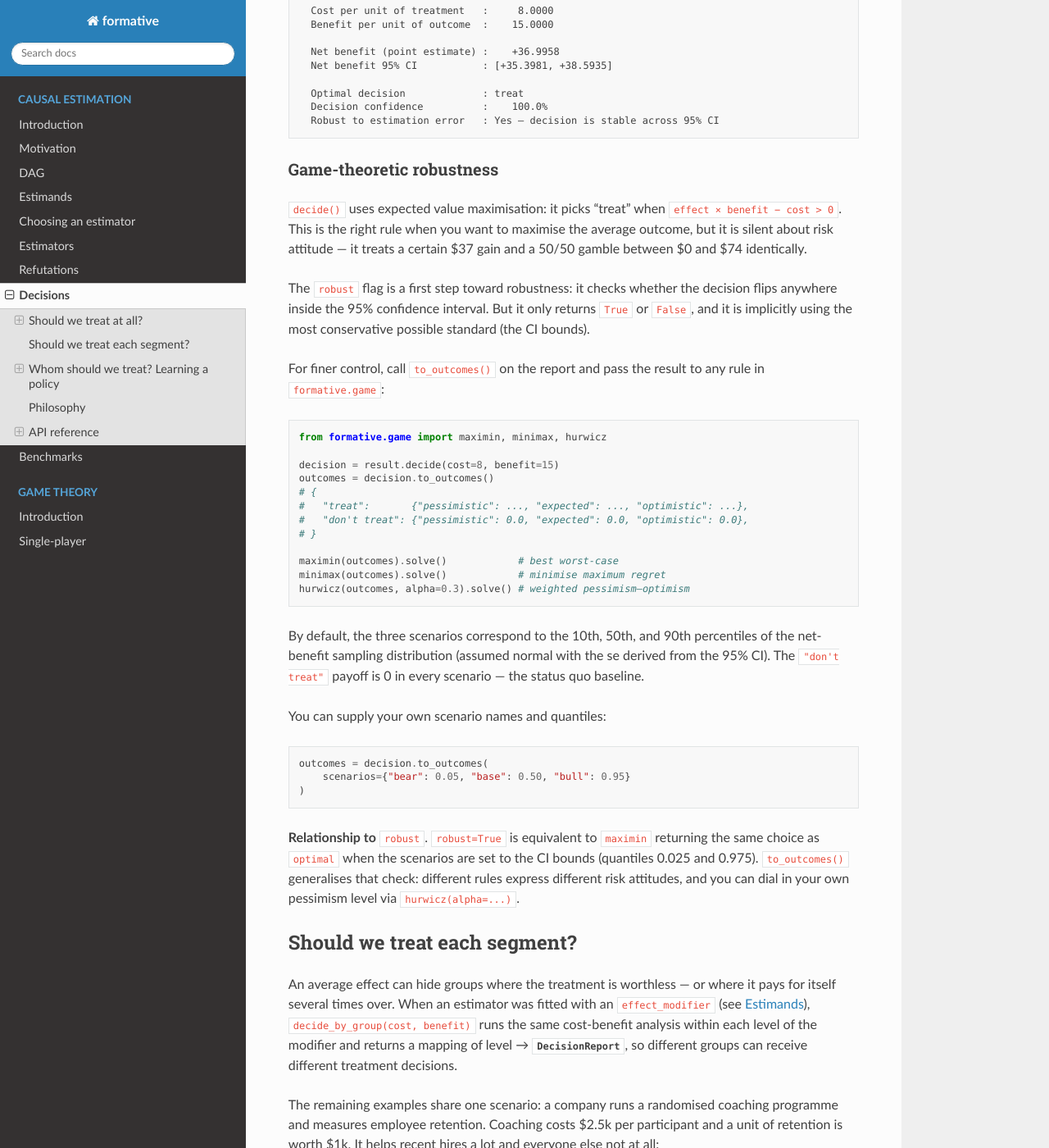
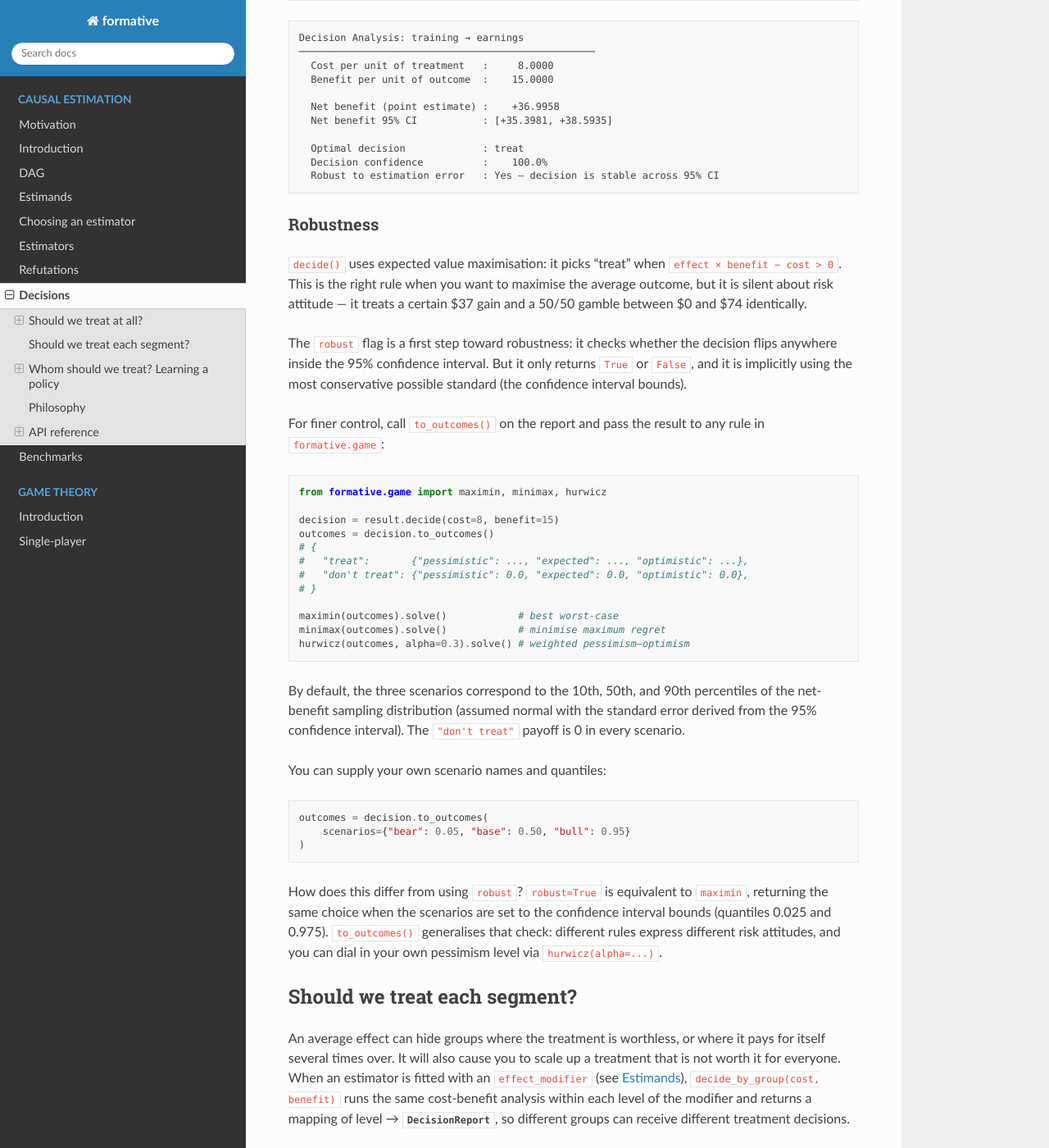
Before and after one commit to maxpagels/formative, a Sphinx documentation site: the page built from docs/causal/decisions.rst, in a window 1280 px wide and 1400 px high, scrolled down 1607 px. Shown: the whole window at 82% size. Built offline with Sphinx 7.4.7 and the Read the Docs theme 3.1.0, drawn with Linux system fonts in a browser that asks for light colours; comment, search, counter and statistics services are not loaded; some of the changed text lies outside the part shown.

Commit message:
Feature/docs improvement (#31)
* Update docs

* Update formatting

```diff
--- a/docs/causal/decisions.rst
+++ b/docs/causal/decisions.rst
@@ -52,7 +52,11 @@
    training   = 0.6 * background + rng.normal(size=N)
    earnings   = 3.0 * training + 1.2 * background + rng.normal(size=N)
 
-   df  = pd.DataFrame({"background": background, "training": training, "earnings": earnings})
+   df = pd.DataFrame({
+       "background": background,
+       "training": training,
+       "earnings": earnings,
+   })
    dag = DAG()
    dag.assume("background").causes("training", "earnings")
    dag.assume("training").causes("earnings")
@@ -85,7 +89,7 @@
      Decision confidence          :    100.0%
      Robust to estimation error   : Yes — decision is stable across 95% CI
 
-Game-theoretic robustness
+Robustness
 ~~~~~~~~~~~~~~~~~~~~~~~~~
 
 ``decide()`` uses expected value maximisation: it picks "treat" when
@@ -96,7 +100,7 @@
 The ``robust`` flag is a first step toward robustness: it checks whether
 the decision flips anywhere inside the 95% confidence interval. But it
 only returns ``True`` or ``False``, and it is implicitly using the most
-conservative possible standard (the CI bounds).
+conservative possible standard (the confidence interval bounds).
 
 For finer control, call ``to_outcomes()`` on the report and pass the result
 to any rule in ``formative.game``:
@@ -118,8 +122,8 @@
 
 By default, the three scenarios correspond to the 10th, 50th, and 90th
 percentiles of the net-benefit sampling distribution (assumed normal with
-the se derived from the 95% CI). The ``"don't treat"`` payoff is 0 in
-every scenario — the status quo baseline.
+the standard error derived from the 95% confidence interval). The ``"don't treat"`` payoff is 0 in
+every scenario.
 
 You can supply your own scenario names and quantiles:
 
@@ -129,17 +133,19 @@
        scenarios={"bear": 0.05, "base": 0.50, "bull": 0.95}
    )
 
-**Relationship to** ``robust``. ``robust=True`` is equivalent to
-``maximin`` returning the same choice as ``optimal`` when the scenarios are
-set to the CI bounds (quantiles 0.025 and 0.975). ``to_outcomes()``
+How does this differ from using ``robust``? ``robust=True`` is equivalent to
+``maximin``, returning the same choice when the scenarios are
+set to the confidence interval bounds (quantiles 0.025 and 0.975). ``to_outcomes()``
 generalises that check: different rules express different risk attitudes, and
 you can dial in your own pessimism level via ``hurwicz(alpha=...)``.
 
 Should we treat each segment?
 -----------------------------
 
-An average effect can hide groups where the treatment is worthless — or where
-it pays for itself several times over. When an estimator was fitted with an
+An average effect can hide groups where the treatment is worthless, or where
+it pays for itself several times over. It will also cause you to scale up a treatment
+that is not worth it for everyone.
+When an estimator is fitted with an
 ``effect_modifier`` (see :doc:`estimands`), ``decide_by_group(cost, benefit)``
 runs the same cost-benefit analysis within each level of the modifier and
 returns a mapping of level → :class:`~formative.DecisionReport`, so different
@@ -161,19 +167,33 @@
    tenure    = rng.choice(["<2y", "2-5y", ">5y"], size=N)
    region    = rng.choice(["north", "south"], size=N)
    coaching  = rng.integers(0, 2, size=N)
-   retention = 6.0 * coaching * (tenure == "<2y") + 2.0 * (tenure == ">5y") + rng.normal(size=N)
+   retention = (
+       6.0 * coaching * (tenure == "<2y")
+       + 2.0 * (tenure == ">5y")
+       + rng.normal(size=N)
+   )
 
-   df = pd.DataFrame({"tenure": tenure, "region": region, "coaching": coaching, "retention": retention})
+   df = pd.DataFrame({
+       "tenure": tenure,
+       "region": region,
+       "coaching": coaching,
+       "retention": retention,
+   })
 
    dag = DAG()
    dag.assume("coaching").causes("retention")
    dag.assume("tenure").causes("retention")
    dag.assume("region").causes("retention")
 
-   result = RCT(dag, treatment="coaching", outcome="retention", effect_modifier="tenure").fit(df)
+   result = RCT(
+       dag, treatment="coaching", outcome="retention", effect_modifier="tenure"
+   ).fit(df)
    for level, decision in result.decide_by_group(cost=2.5, benefit=1.0).items():
        lo, hi = decision.net_benefit_ci
-       print(f"{level:>5}: {decision.optimal:<12} net benefit {decision.net_benefit:+.2f}  [{lo:+.2f}, {hi:+.2f}]")
+       print(
+           f"{level:>5}: {decision.optimal:<12} "
+           f"net benefit {decision.net_benefit:+.2f}  [{lo:+.2f}, {hi:+.2f}]"
+       )
 
 .. code-block:: text
 
@@ -203,10 +223,9 @@
 How it works
 ~~~~~~~~~~~~
 
-``learn_policy()`` implements doubly robust policy learning in the style of
-Athey & Wager (2021):
+``learn_policy()`` implements doubly robust policy learning:
 
-1. **Score every unit.** Each unit gets a cross-fitted AIPW score — an
+1. **Score every unit.** Each unit gets a cross-fitted score — an
    unbiased estimate of its individual treatment effect. Outcome models are
    fit by OLS on the candidate features over four folds and evaluated on the
    fifth, so no unit is scored by a model that saw it.
@@ -225,7 +244,7 @@
 
 Because the tree may split on any level of any candidate feature, features
 must be discrete: bin continuous columns before passing them in. Candidate
-features face the same DAG validation as effect modifiers — each must cause
+features face the same DAG validation as effect modifiers; each must cause
 the outcome and must not be a descendant of the treatment (targeting on a
 mediator is not actionable at assignment time).
 
@@ -238,7 +257,13 @@
 .. code-block:: python
 
    result = RCT(dag, treatment="coaching", outcome="retention").fit(df)
-   policy = result.learn_policy(df, modifiers=["tenure", "region"], cost=2.5, benefit=1.0, max_depth=2)
+   policy = result.learn_policy(
+      df,
+      modifiers=["tenure", "region"],
+      cost=2.5,
+      benefit=1.0,
+      max_depth=2
+   )
    print(policy.summary())
 
 .. code-block:: text
@@ -286,10 +311,17 @@
    coaching  = rng.integers(0, 2, size=N)
    helped    = (tenure == "<2y") & (region == "north")
    retention = 7.0 * coaching * helped + 2.0 * (tenure == ">5y") + rng.normal(size=N)
-   df = pd.DataFrame({"tenure": tenure, "region": region, "coaching": coaching, "retention": retention})
+   df = pd.DataFrame({
+       "tenure": tenure,
+       "region": region,
+       "coaching": coaching,
+       "retention": retention,
+   })
 
    result = RCT(dag, treatment="coaching", outcome="retention").fit(df)
-   policy = result.learn_policy(df, modifiers=["tenure", "region"], cost=2.5, benefit=1.0, max_depth=2)
+   policy = result.learn_policy(
+       df, modifiers=["tenure", "region"], cost=2.5, benefit=1.0, max_depth=2
+   )
    print(policy.summary())
 
 .. code-block:: text
@@ -316,7 +348,9 @@
 
 .. code-block:: python
 
-   result.learn_policy(df, modifiers=["tenure", "region"], cost=2.5, benefit=1.0, max_depth=1).value
+   result.learn_policy(
+       df, modifiers=["tenure", "region"], cost=2.5, benefit=1.0, max_depth=1
+   ).value
    # +0.34 per unit — versus +0.75 at depth 2
 
 When the deeper policy's value is clearly higher (as here), ship it; when the
@@ -339,7 +373,12 @@
    training = rng.integers(0, 2, size=N)
    effect   = 4.0 * (segment == 0) + 5.0 * ((segment == 2) & (region == "north"))
    earnings = effect * training + 0.5 * segment + rng.normal(size=N)
-   df = pd.DataFrame({"segment": segment, "region": region, "training": training, "earnings": earnings})
+   df = pd.DataFrame({
+       "segment": segment,
+       "region": region,
+       "training": training,
+       "earnings": earnings,
+   })
 
    dag = DAG()
    dag.assume("training").causes("earnings")
@@ -347,7 +386,13 @@
    dag.assume("region").causes("earnings")
 
    result = RCT(dag, treatment="training", outcome="earnings").fit(df)
-   policy = result.learn_policy(df, modifiers=["segment", "region"], cost=1.0, benefit=1.0, max_depth=2)
+   policy = result.learn_policy(
+      df,
+      modifiers=["segment", "region"],
+      cost=1.0,
+      benefit=1.0,
+      max_depth=2
+   )
    print(policy.summary())
 
 .. code-block:: text
--- a/docs/index.rst
+++ b/docs/index.rst
@@ -21,8 +21,8 @@
    :caption: Causal Estimation
    :hidden:
 
+   causal/motivation
    causal/introduction
-   causal/motivation
    causal/dag
    causal/estimands
    causal/wizard
```
Also changed, not shown: TODO.md (added, +30 -0 lines), docs/causal/benchmarks.rst (+22 -5 lines), docs/causal/introduction.rst (+10 -5 lines), 1 other file.
